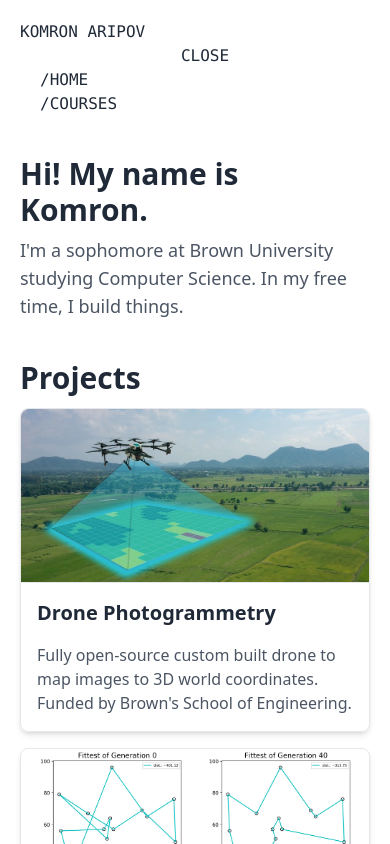
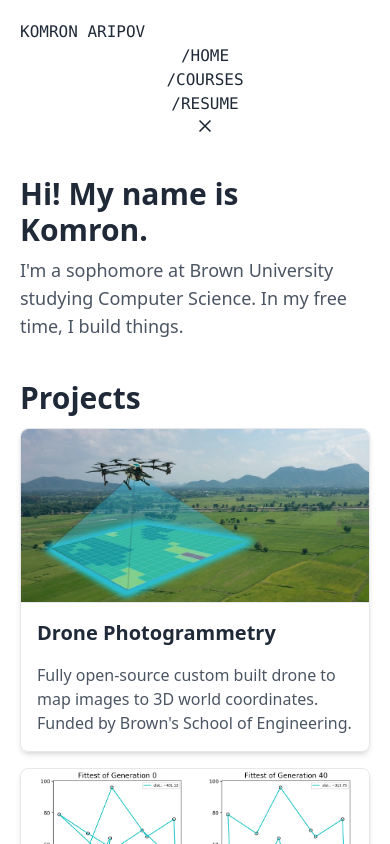
Before and after one commit to karipov/portfolio, a Next.js app: page / in a window 390 px wide. Both pictures are taken after a click on the button "MENU". Shown: the top 844 px of the page. Built offline with nearby package versions, Linux system fonts and the light colour scheme.

Commit message:
map out navbar links

```diff
--- a/src/components/Feed/NavBar.tsx
+++ b/src/components/Feed/NavBar.tsx
@@ -5,6 +5,21 @@ import { useState } from "react";
 
 export default function NavBar() {
   const [menu, setMenu] = useState(false);
+
+  const links = [
+    {
+      name: "/HOME",
+      href: "/",
+    },
+    {
+      name: "/COURSES",
+      href: "/courses",
+    },
+    {
+      name: "/RESUME",
+      href: "",
+    },
+  ];
 
   return (
     <div
@@ -14,24 +29,39 @@ export default function NavBar() {
     >
       <p className="grow">Komron Aripov</p>
 
-      {/* hamburger button */}
-      <button onClick={() => setMenu(!menu)} className="sm:hidden">
-        {menu ? "CLOSE" : "MENU"}
+      {links.map((link, index) => (
+        <div
+          className={`text-center hover:text-gray-600 dark:hover:text-gray-300 ${
+            menu ? "" : "hidden sm:flex"
+          }`}
+        >
+          <Link href={link.href}>
+            <a>{link.name}</a>
+          </Link>
+        </div>
+      ))}
+
+      {/* menu button */}
+      <button onClick={() => setMenu(!menu)} className="sm:hidden self-center">
+        {menu ? (
+          <svg
+            xmlns="http://www.w3.org/2000/svg"
+            className="h-5 w-5"
+            fill="none"
+            viewBox="0 0 24 24"
+            stroke="currentColor"
+            stroke-width="2"
+          >
+            <path
+              stroke-linecap="round"
+              stroke-linejoin="round"
+              d="M6 18L18 6M6 6l12 12"
+            />
+          </svg>
+        ) : (
+          "MENU"
+        )}
       </button>
-
-      <div className={menu ? "" : "hidden sm:flex"}>
-        <Link href="/">
-          <a>/home</a>
-        </Link>
-      </div>
-      <div className={menu ? "" : "hidden sm:flex"}>
-        <Link href="/courses">
-          <a>/courses</a>
-        </Link>
-      </div>
-      <div className="hidden sm:flex">
-        <a href="">/resume</a>
-      </div>
     </div>
   );
 }
```
